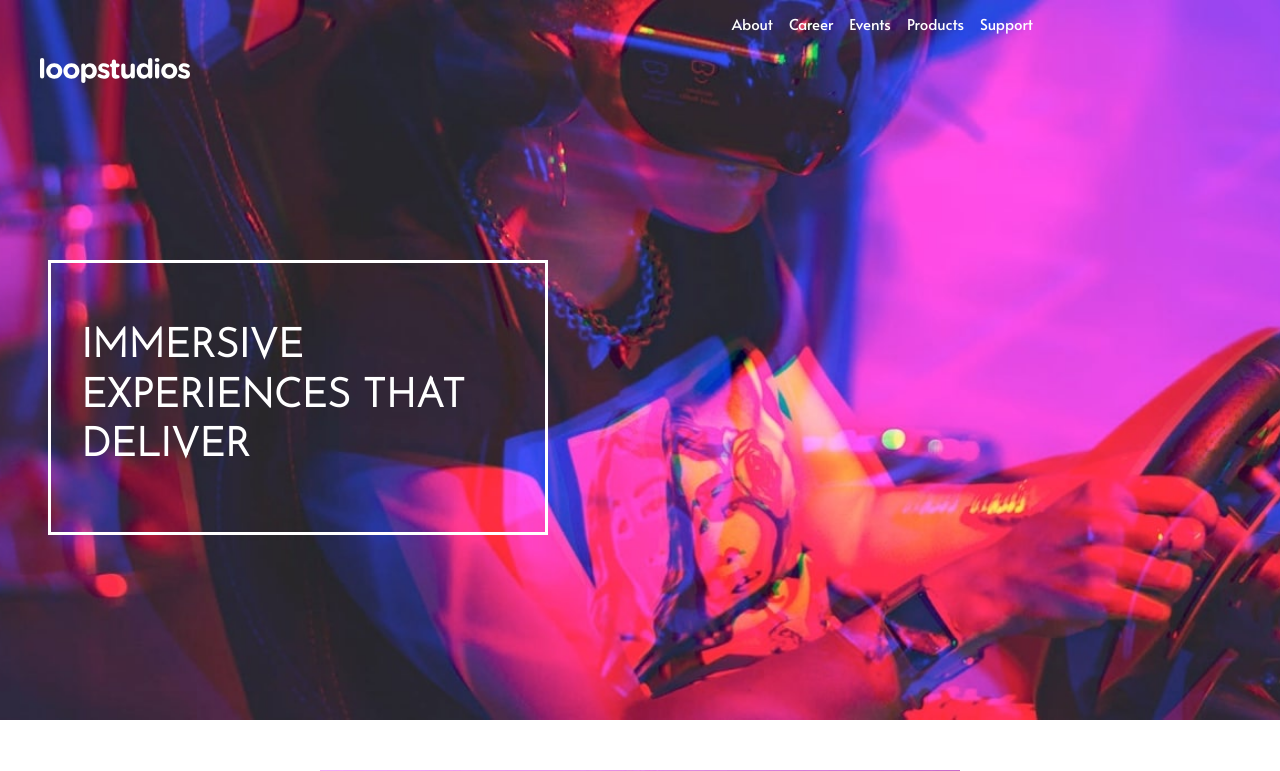
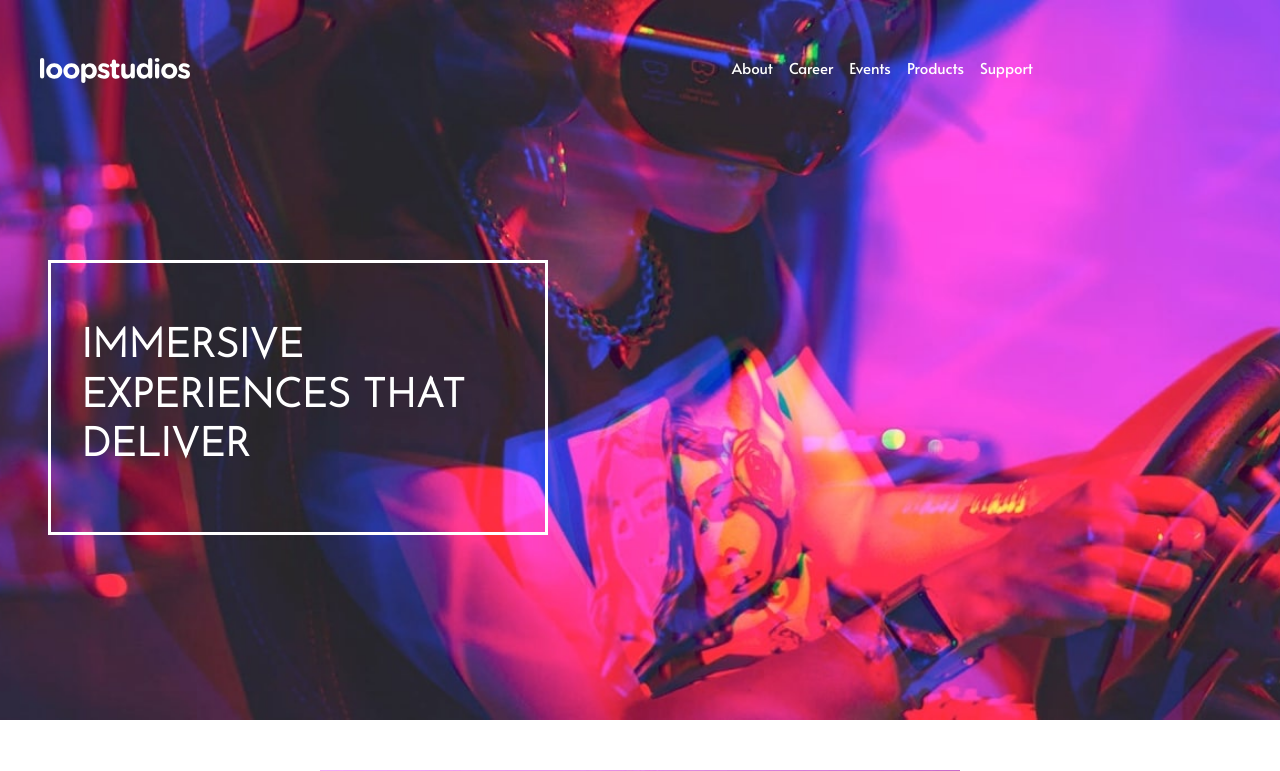
Before and after one commit to hussein-omaar/loopstudios, a React (Create React App) app: page / in a window 1280 px wide. Shown: the top 771 px of the page. Built offline with nearby package versions, Linux system fonts and the light colour scheme.

Commit message:
Deployed website

```diff
--- a/src/components/header.css
+++ b/src/components/header.css
@@ -141,6 +141,7 @@ nav ul li button {
   .nav-menue#display {
 
     display: block;
+    margin-top: 44px;
 
   }
 
```
